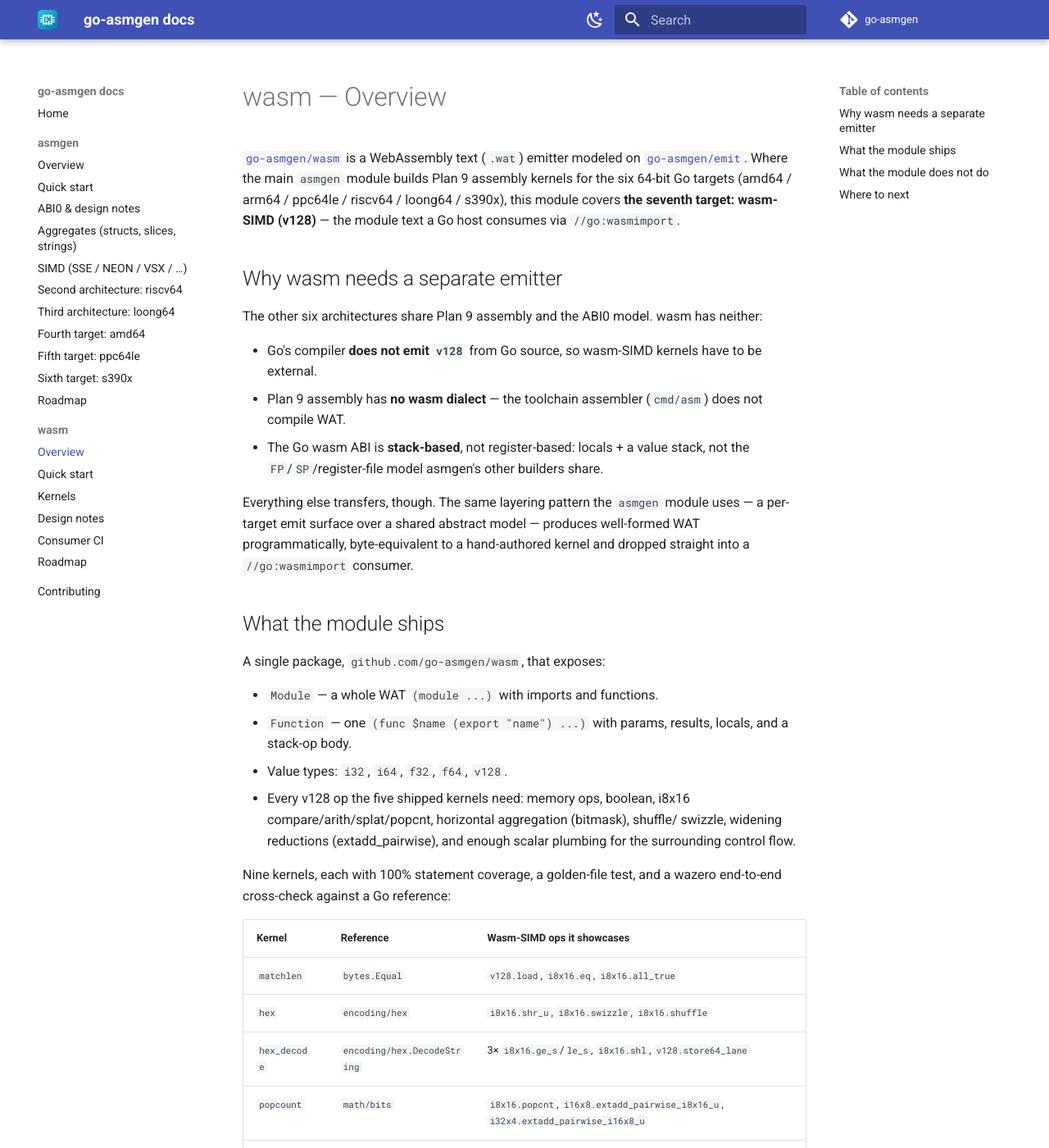
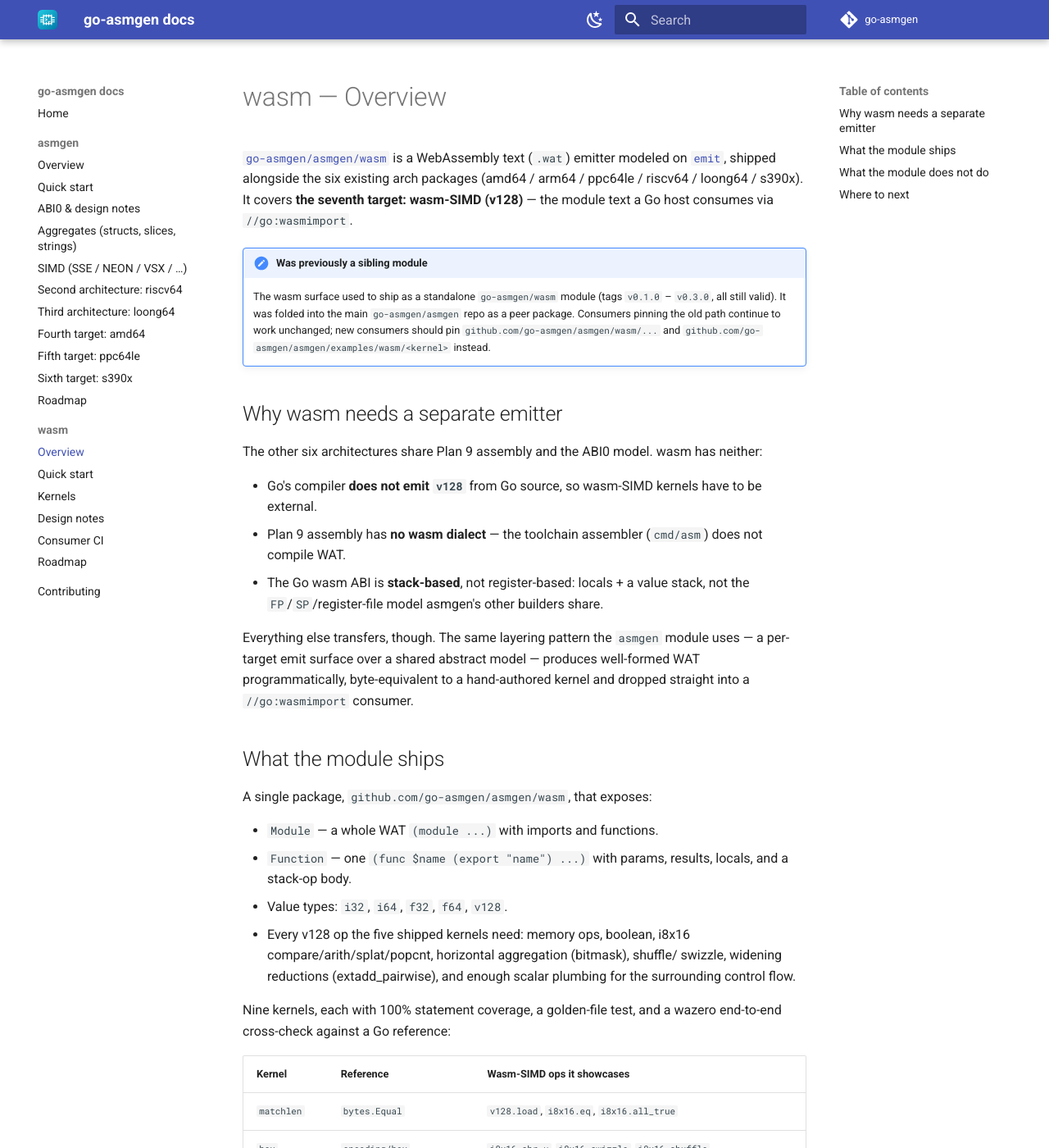
Before and after one commit to go-asmgen/docs, an MkDocs documentation site: the page built from docs/wasm/index.md, in a window 1280 px wide and 1400 px high. Shown: the whole window at 82% size. Built offline with MkDocs 1.6.1 and Material for MkDocs 9.7.7, drawn with Linux system fonts in a browser that asks for light colours; the version menu is left out.

Commit message:
docs/wasm: sync for the fold into go-asmgen/asmgen
Reflects the go-asmgen/asmgen fold (95f9b4c on the asmgen side):
wasm is no longer a sibling module, it's a peer package inside the
main asmgen repo.

  index.md — intro rewritten to point at asmgen/wasm as primary; new
             "Was previously a sibling module" admonition explains the
             fold + tag-immutability guarantee for existing consumers.
             Single-package reference updated to the new path.

  quickstart.md — `go run` command switched to
             github.com/go-asmgen/asmgen/examples/wasm/matchlen@latest;
             go:generate directive follows suit; added a note that the
             legacy standalone path @v0.1.0..v0.3.0 still resolves to
             byte-identical output.

  kernels.md — emit.go source link rerouted to the folded location
             (github.com/go-asmgen/asmgen/blob/main/wasm/emit.go).

  consumer-ci.md — generate.go example keeps matchlen-wasm's actually-
             shipped @v0.1.0 pin (that's real, no false claim), plus a
             new stanza showing what new consumers should pin
             (asmgen/examples/wasm/matchlen@latest). Cross-links to the
             migration notice on the standalone repo.

design.md + roadmap.md unchanged — neither referenced the old path.

mkdocs build --strict passes.

Co-Authored-By: Claude Opus 4.8 <noreply@anthropic.com>

```diff
--- a/docs/wasm/index.md
+++ b/docs/wasm/index.md
@@ -1,12 +1,19 @@
 # wasm — Overview
 
-[`go-asmgen/wasm`](https://github.com/go-asmgen/wasm) is a WebAssembly text
-(`.wat`) emitter modeled on
-[`go-asmgen/emit`](https://github.com/go-asmgen/asmgen/tree/main/emit). Where
-the main `asmgen` module builds Plan 9 assembly kernels for the six 64-bit Go
-targets (amd64 / arm64 / ppc64le / riscv64 / loong64 / s390x), this module
-covers **the seventh target: wasm-SIMD (v128)** — the module text a Go host
-consumes via `//go:wasmimport`.
+[`go-asmgen/asmgen/wasm`](https://github.com/go-asmgen/asmgen/tree/main/wasm)
+is a WebAssembly text (`.wat`) emitter modeled on
+[`emit`](https://github.com/go-asmgen/asmgen/tree/main/emit), shipped alongside
+the six existing arch packages (amd64 / arm64 / ppc64le / riscv64 / loong64 /
+s390x). It covers **the seventh target: wasm-SIMD (v128)** — the module text
+a Go host consumes via `//go:wasmimport`.
+
+!!! note "Was previously a sibling module"
+    The wasm surface used to ship as a standalone `go-asmgen/wasm` module
+    (tags `v0.1.0` – `v0.3.0`, all still valid). It was folded into the
+    main `go-asmgen/asmgen` repo as a peer package. Consumers pinning the
+    old path continue to work unchanged; new consumers should pin
+    `github.com/go-asmgen/asmgen/wasm/...` and
+    `github.com/go-asmgen/asmgen/examples/wasm/<kernel>` instead.
 
 ## Why wasm needs a separate emitter
 
@@ -27,7 +34,7 @@ kernel and dropped straight into a `//go:wasmimport` consumer.
 
 ## What the module ships
 
-A single package, `github.com/go-asmgen/wasm`, that exposes:
+A single package, `github.com/go-asmgen/asmgen/wasm`, that exposes:
 
 - `Module` — a whole WAT `(module ...)` with imports and functions.
 - `Function` — one `(func $name (export "name") ...)` with params, results,
```
Also changed, not shown: docs/wasm/consumer-ci.md (+15 -4 lines), docs/wasm/kernels.md (+1 -1 lines), docs/wasm/quickstart.md (+9 -2 lines).
